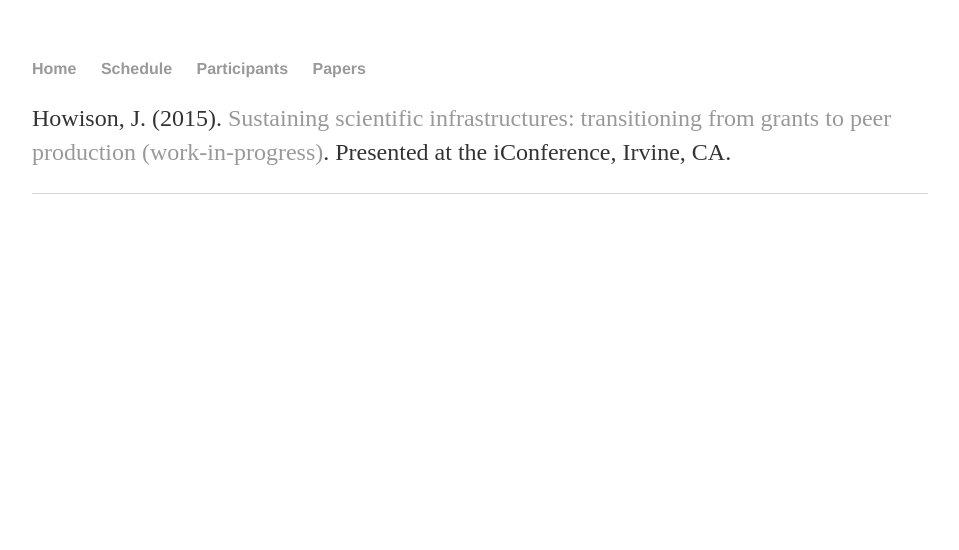
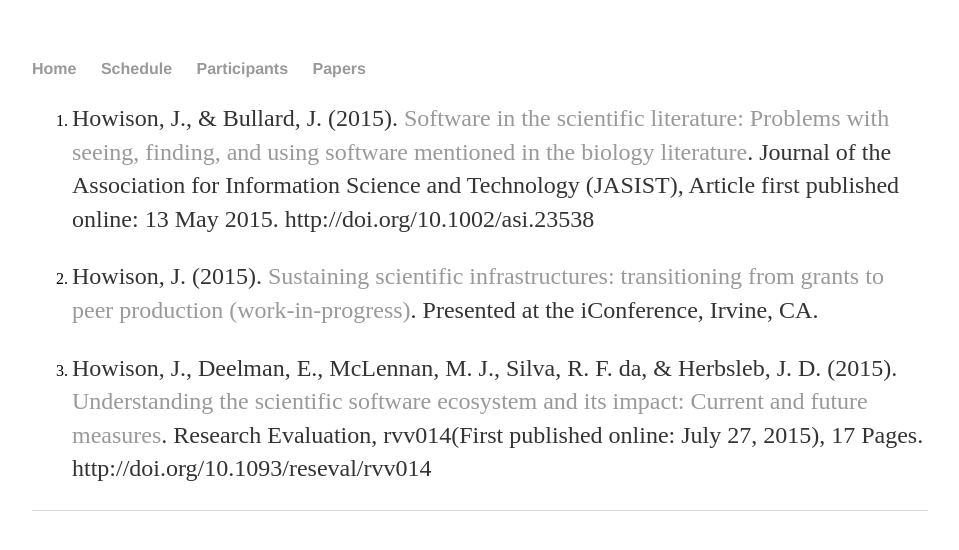
Before and after one commit to howisonlab/portland_workshop, a Jekyll site: the page built from papers.md, in a window 1280 px wide. Shown: the top 550 px of the page, without its empty margins (160-1119 px from the left). Built offline with Jekyll 4.4.1, drawn with Linux system fonts in a browser that asks for light colours.

Commit message:
More papers in place

```diff
--- a/papers.md
+++ b/papers.md
@@ -3,4 +3,10 @@ layout: default
 title: Papers
 ---
 
-Howison, J. (2015). [Sustaining scientific infrastructures: transitioning from grants to peer production (work-in-progress)](papers/Howison - 2015 - Sustaining scientific infrastructures transitioni.pdf). Presented at the iConference, Irvine, CA.
+
+
+1. Howison, J., & Bullard, J. (2015). [Software in the scientific literature: Problems with seeing, finding, and using software mentioned in the biology literature](papers/Howison_et_al-2015-Journal_of_the_Association_for_Information_Science_and_Technology.pdf). Journal of the Association for Information Science and Technology (JASIST), Article first published online: 13 May 2015. http://doi.org/10.1002/asi.23538
+
+1. Howison, J. (2015). [Sustaining scientific infrastructures: transitioning from grants to peer production (work-in-progress)](papers/Howison - 2015 - Sustaining scientific infrastructures transitioni.pdf). Presented at the iConference, Irvine, CA.
+
+1. Howison, J., Deelman, E., McLennan, M. J., Silva, R. F. da, & Herbsleb, J. D. (2015). [Understanding the scientific software ecosystem and its impact: Current and future measures](papers/Howison et al. - 2015 - Understanding the scientific software ecosystem.pdf). Research Evaluation, rvv014(First published online: July 27, 2015), 17 Pages. http://doi.org/10.1093/reseval/rvv014
```
Also changed, not shown: 3 other files.
